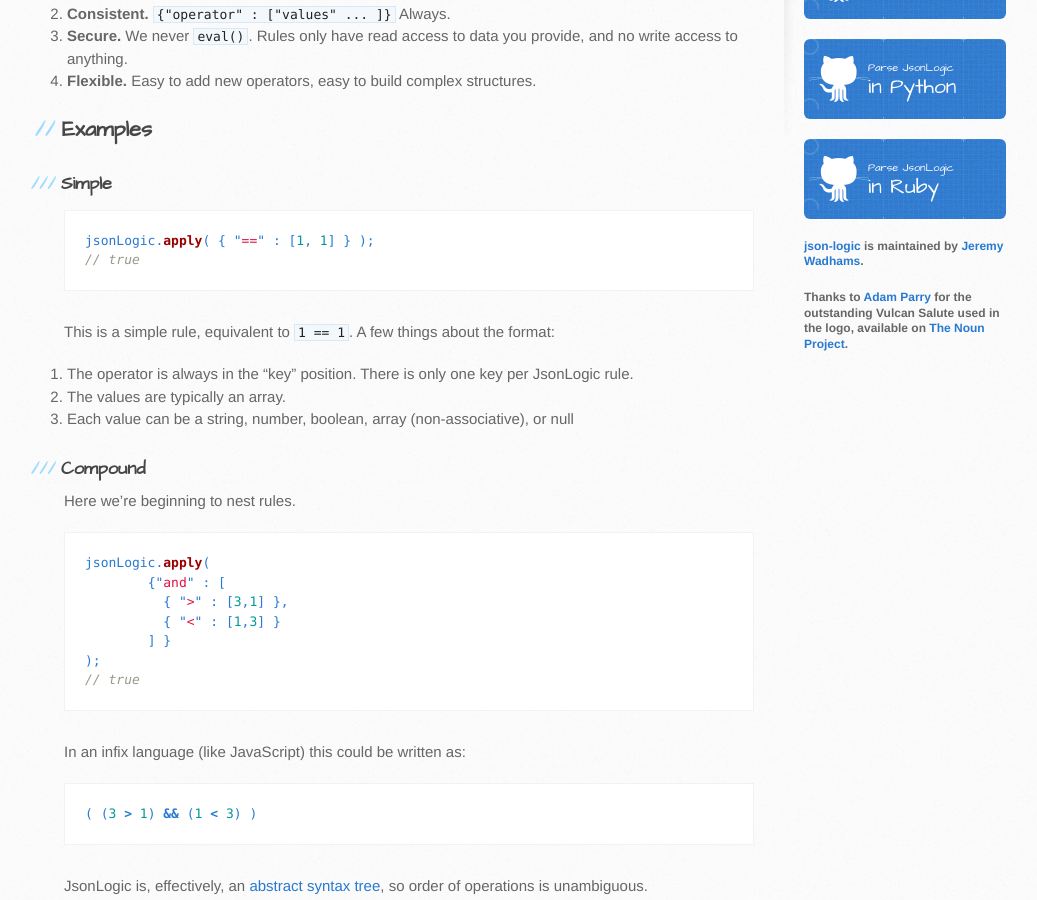
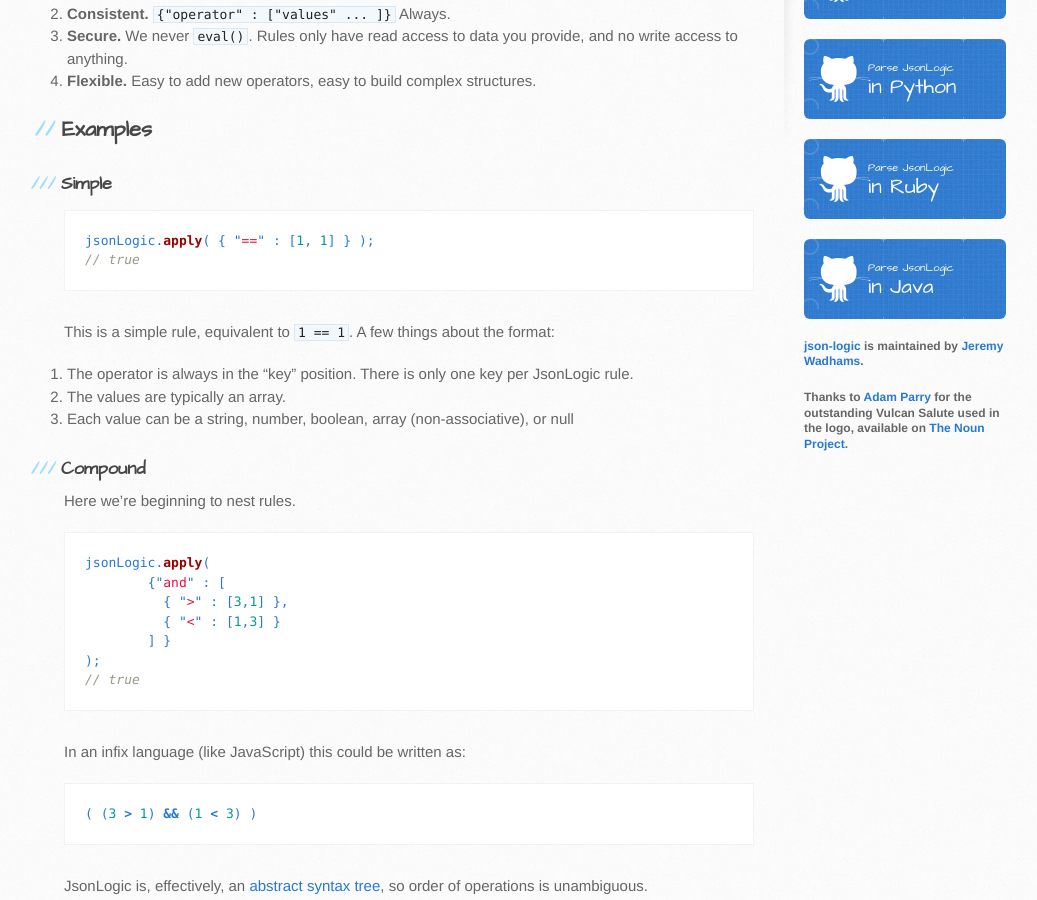
Before and after one commit to jwadhams/json-logic, a Jekyll site: the page built from index.md, in a window 1280 px wide and 900 px high, scrolled down 667 px. Shown: the whole window, without its empty margins (106-1143 px from the left). Built offline with Jekyll 4.4.1, drawn with Linux system fonts in a browser that asks for light colours; nearby versions of some CDN libraries.

Commit message:
Added link to Java implementation

```diff
--- a/_layouts/default.html
+++ b/_layouts/default.html
@@ -78,6 +78,11 @@
             in Ruby
           </a>
 
+          <a href="https://github.com/jamsesso/json-logic-java" class="button">
+            <small>Parse JsonLogic</small>
+            in Java
+          </a>
+
           <p class="repo-owner"><a href="https://github.com/jwadhams/json-logic">json-logic</a> is maintained by <a href="https://github.com/jwadhams">Jeremy Wadhams</a>.</p>
 
           <p class="repo-owner">Thanks to <a href="https://thenounproject.com/adamparry/">Adam Parry</a> for the outstanding Vulcan Salute used in the logo, available on <a href="https://thenounproject.com/search/?q=spock&i=143495">The Noun Project</a>.</p>
```
